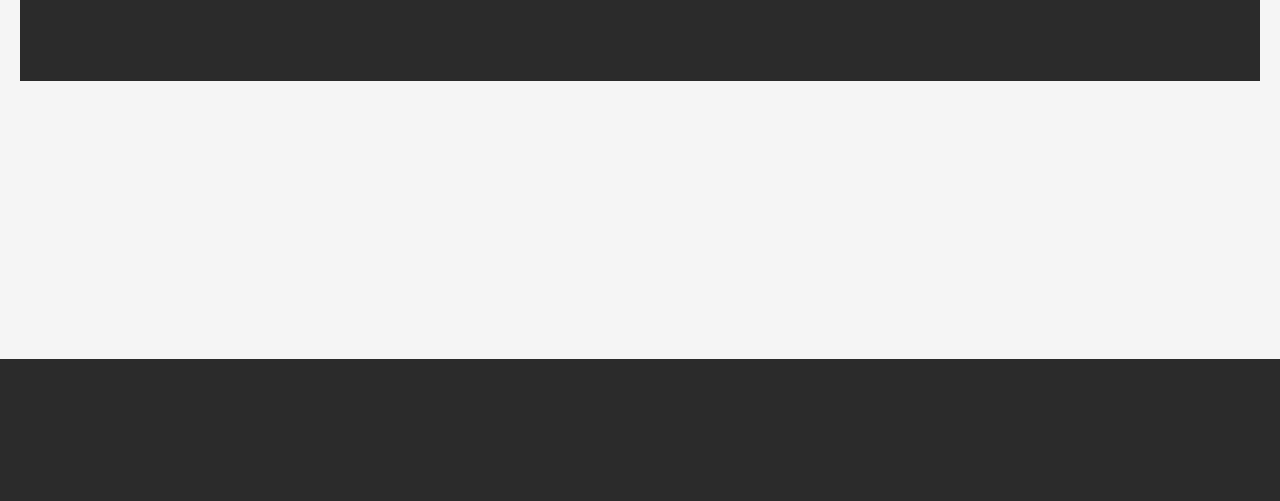
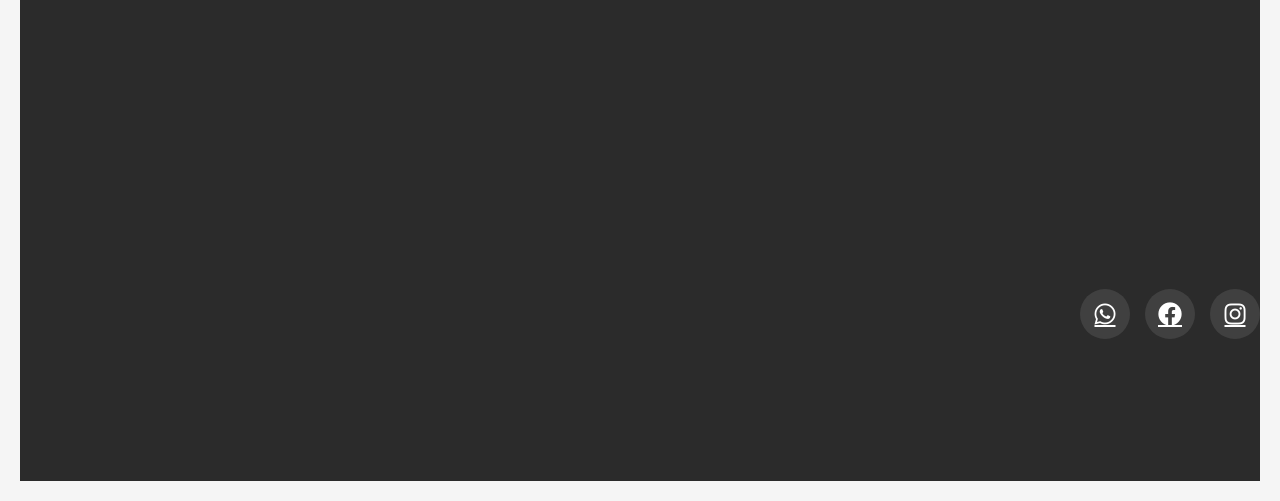
Before and after one commit to adeelrehman77/django_kitchen, a Django app: page / in a window 1280 px wide. Shown: the part 441-942 px from the top of the page. Before the commit the page ends 800 px from the top, so only its background shows below. Run offline with Django 5.2, Linux system fonts and the light colour scheme; data that the repository does not hold is empty.

Commit message:
Assistant checkpoint: Update homepage layout and styling with social media icons
Assistant generated file changes:
- main/templates/main/home.html: Update homepage layout and add social media icons
- main/templates/main/base.html: Add Font Awesome for social icons
- main/static/css/style.css: Update homepage styles

---

User prompt:

Use exactly same colour for the whole background (edge to edge )of homepage,

and proceed with 2. Center the kitchen logo,
3. Create two promotional boxes that display content from HomeContent entries
4. Maintain the existing items list below the promotional content
5 add social media Icons with company page link ( WhatsApp wa.me/971551686600, https://www.facebook.com/share/127xZ3iNcFX/?mibextid=wwXIfr , https://www.instagram.com/funadventurekitchen/profilecard/?igsh=OTBtNGJkdWJtZ2E3 )

```diff
--- a/main/static/css/style.css
+++ b/main/static/css/style.css
@@ -2,20 +2,20 @@
 .home-banner {
     text-align: center;
     padding: 2rem 1rem;
-    margin-bottom: 2rem;
+    margin: 0;
     background: #2b2b2b;
-    min-height: 400px;
+    min-height: 100vh;
     display: flex;
     flex-direction: column;
     align-items: center;
-    justify-content: center;
+    justify-content: flex-start;
     position: relative;
 }
 
 .logo-container {
     width: 300px;
     height: 300px;
-    margin: 0 auto;
+    margin: 2rem auto;
 }
 
 .logo-image {
@@ -27,9 +27,37 @@
 .promotional-banners {
     display: grid;
     grid-template-columns: repeat(2, 1fr);
-    gap: 20px;
+    gap: 30px;
     padding: 20px;
-    margin-top: 2rem;
+    margin: 2rem auto;
+    max-width: 1200px;
+    width: 100%;
+}
+
+.social-icons {
+    position: fixed;
+    bottom: 20px;
+    right: 20px;
+    display: flex;
+    gap: 15px;
+}
+
+.social-icon {
+    color: white;
+    font-size: 24px;
+    background: rgba(255, 255, 255, 0.1);
+    width: 50px;
+    height: 50px;
+    border-radius: 50%;
+    display: flex;
+    align-items: center;
+    justify-content: center;
+    transition: all 0.3s ease;
+}
+
+.social-icon:hover {
+    background: rgba(255, 255, 255, 0.2);
+    transform: translateY(-3px);
 }
 
 .promo-box {
--- a/main/templates/main/base.html
+++ b/main/templates/main/base.html
@@ -4,6 +4,7 @@
 <head>
     <title>Food Subscription</title>
     <link rel="stylesheet" href="/static/css/style.css">
+    <link rel="stylesheet" href="https://cdnjs.cloudflare.com/ajax/libs/font-awesome/5.15.4/css/all.min.css">
 </head>
 <body>
     <nav>
--- a/main/templates/main/home.html
+++ b/main/templates/main/home.html
@@ -5,7 +5,6 @@
 <div class="home-banner">
     <div class="logo-container">
         <img src="/static/KITCHEN LOGO trp.png" alt="Kitchen Logo" class="logo-image">
-    </div>
     </div>
 
     <div class="promotional-banners">
@@ -20,6 +19,19 @@
             {% endif %}
         </div>
         {% endfor %}
+    </div>
+
+    <div class="social-icons">
+        <a href="https://wa.me/971551686600" target="_blank" class="social-icon">
+            <i class="fab fa-whatsapp"></i>
+        </a>
+        <a href="https://www.facebook.com/share/127xZ3iNcFX/?mibextid=wwXIfr" target="_blank" class="social-icon">
+            <i class="fab fa-facebook"></i>
+        </a>
+        <a href="https://www.instagram.com/funadventurekitchen/profilecard/?igsh=OTBtNGJkdWJtZ2E3" target="_blank" class="social-icon">
+            <i class="fab fa-instagram"></i>
+        </a>
+    </div>
 </div>
 
 <div class="items-list">
```
Lines whose indentation alone changed are shown as unchanged.
